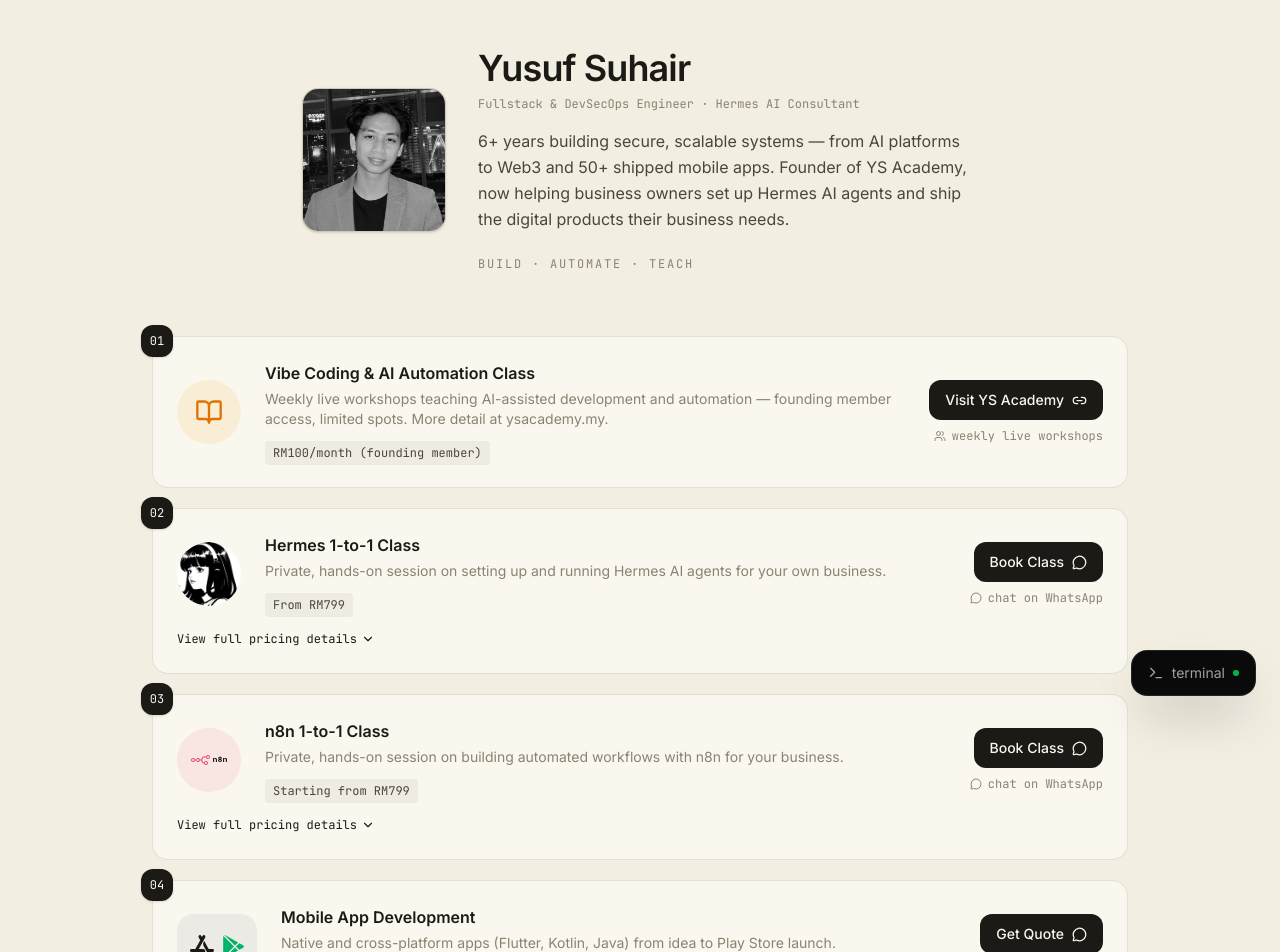
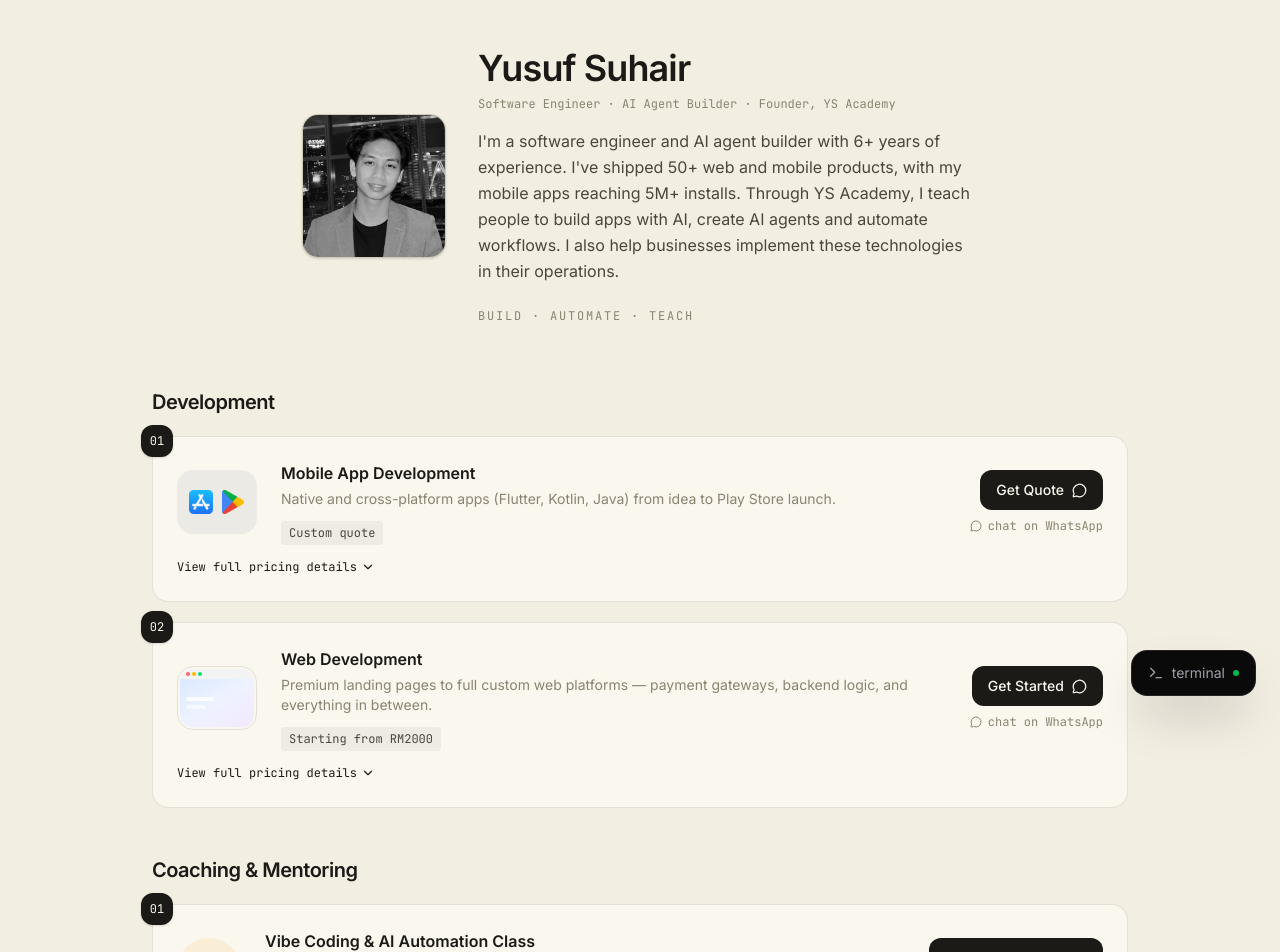
Before and after one commit to yusufsuhair/yusufsuhair-web, a Next.js app: page /services in a window 1280 px wide. Shown: the part 80-1032 px from the top of the page. Built offline with nearby package versions, Linux system fonts and the light colour scheme.

Commit message:
Update services page content

```diff
--- a/components/ContactWidget.tsx
+++ b/components/ContactWidget.tsx
@@ -1,6 +1,6 @@
 "use client";
 
-import { Github, Linkedin, Mail } from "lucide-react";
+import { ArrowUpRight, Github, Linkedin } from "lucide-react";
 import { motion } from "framer-motion";
 
 export default function ContactWidget() {
@@ -28,11 +28,11 @@
               </p>
 
               <a
-                href="mailto:yusufmohdsuhair@gmail.com"
+                href="/services"
                 className="inline-flex items-center justify-center gap-2 px-8 py-4 text-sm font-medium text-black bg-white rounded-full hover:scale-105 transition-transform duration-300 shadow-[0_0_20px_rgba(255,255,255,0.1)] mb-12"
               >
-                <Mail size={16} />
-                yusufmohdsuhair@gmail.com
+                View Services
+                <ArrowUpRight size={16} />
               </a>
 
               <div className="flex items-center justify-center gap-8 border-t border-white/10 pt-8 mt-4">
--- a/components/ServicesWidget.tsx
+++ b/components/ServicesWidget.tsx
@@ -4,12 +4,19 @@
 import { useState } from "react";
 import { motion, AnimatePresence } from "framer-motion";
 import { BookOpen, ArrowUpRight, Link2, MessageCircle, Users, ChevronDown, CheckCircle2, Info } from "lucide-react";
-import { SiAppstore, SiGoogleplay } from "react-icons/si";
 
 const mono = { fontFamily: "var(--font-jetbrains-mono), monospace" };
 
 const WHATSAPP_NUMBER = "601123709141";
 const waLink = (message: string) => `https://wa.me/${WHATSAPP_NUMBER}?text=${encodeURIComponent(message)}`;
+
+const CAREER_START = new Date(2019, 6, 1); // July 2019
+const getYearsSince = (start: Date): number => {
+  const now = new Date();
+  let years = now.getFullYear() - start.getFullYear();
+  if (now.getMonth() < start.getMonth()) years--;
+  return years;
+};
 
 type Icon = ComponentType<{ size?: number }>;
 
@@ -64,6 +71,7 @@
         blurb: "For developers, business owners, or teams who want to learn how to build and use AI Agents.",
         items: [
           "Hermes AI",
+          "Hermes Desktop Setup",
           "AI Agent Architecture",
           "Prompt Engineering",
           "OpenRouter / Ollama",
@@ -71,6 +79,7 @@
           "Firecrawl",
           "MCP (Model Context Protocol)",
           "Telegram Integration",
+          "Cron Jobs & Task Scheduling",
           "AI Workflow Design",
           "AI Automation",
           "Troubleshooting & Q&A",
@@ -229,6 +238,7 @@
     price: "RM2000",
     items: [
       "Single premium page design",
+      "Premium & Modern UI/UX design",
       "Basic SEO",
       "No e-commerce",
       "No SSO / login systems",
@@ -244,6 +254,7 @@
       "Authentication / SSO",
       "Custom backend & database",
       "Multi-page or web app",
+      "Web3, Smart Contract Integration",
       "Ongoing feature development",
     ],
     note: "Final pricing depends on project scope and integrations.",
@@ -262,11 +273,43 @@
   <p className="text-sm text-[#8a8371]">Full details coming soon.</p>
 );
 
-const services: Service[] = [
+const developmentServices: Service[] = [
+  {
+    id: "01",
+    title: "Mobile App Development",
+    description: "Native and cross-platform apps (Flutter, Kotlin, Java) from idea to Play Store launch.",
+    price: "Custom quote",
+    iconClass: "bg-slate-500/10",
+    iconWrapClass: "w-20 h-16 rounded-xl",
+    renderIcon: () => (
+      <div className="flex items-center gap-2">
+        <img src="/appstore-logo.png" alt="App Store" className="w-6 h-6 object-contain" />
+        <img src="/playstore-logo.png" alt="Play Store" className="w-6 h-6 object-contain" />
+      </div>
+    ),
+    cta: { label: "Get Quote", href: waLink("Hi Yusuf, I'm interested in Mobile App Development. Can you share more details?"), Icon: MessageCircle },
+    caption: { label: "chat on WhatsApp", Icon: MessageCircle },
+    details: <ComingSoonDetails />,
+  },
+  {
+    id: "02",
+    title: "Web Development",
+    description: "Premium landing pages to full custom web platforms — payment gateways, backend logic, and everything in between.",
+    price: "Starting from RM2000",
+    iconClass: "border border-[#1c1a16]/10",
+    iconWrapClass: "w-20 h-16 rounded-xl p-0.5",
+    renderIcon: () => <BrowserMockup />,
+    cta: { label: "Get Started", href: waLink("Hi Yusuf, I'm interested in Web Development (Starting from RM2000). Can you share more details?"), Icon: MessageCircle },
+    caption: { label: "chat on WhatsApp", Icon: MessageCircle },
+    details: <WebDevDetails />,
+  },
+];
+
+const coachingServices: Service[] = [
   {
     id: "01",
     title: "Vibe Coding & AI Automation Class",
-    description: "Weekly live workshops teaching AI-assisted development and automation — founding member access, limited spots. More detail at ysacademy.my.",
+    description: "Weekly live workshops teaching AI-assisted development and automation",
     price: "RM100/month (founding member)",
     Icon: BookOpen,
     iconClass: "bg-amber-500/10 text-amber-600",
@@ -300,39 +343,21 @@
     caption: { label: "chat on WhatsApp", Icon: MessageCircle },
     details: <HermesDetails />,
   },
-  {
-    id: "04",
-    title: "Mobile App Development",
-    description: "Native and cross-platform apps (Flutter, Kotlin, Java) from idea to Play Store launch.",
-    price: "Custom quote",
-    iconClass: "bg-slate-500/10",
-    iconWrapClass: "w-20 h-16 rounded-xl",
-    renderIcon: () => (
-      <div className="flex items-center gap-2">
-        <SiAppstore size={24} className="text-[#1c1a16]" />
-        <SiGoogleplay size={23} className="text-[#00b26a]" />
-      </div>
-    ),
-    cta: { label: "Get Quote", href: waLink("Hi Yusuf, I'm interested in Mobile App Development. Can you share more details?"), Icon: MessageCircle },
-    caption: { label: "chat on WhatsApp", Icon: MessageCircle },
-    details: <ComingSoonDetails />,
-  },
-  {
-    id: "05",
-    title: "Web Development",
-    description: "Premium landing pages to full custom web platforms — payment gateways, backend logic, and everything in between.",
-    price: "Starting from RM2000",
-    iconClass: "border border-[#1c1a16]/10",
-    iconWrapClass: "w-20 h-16 rounded-xl p-0.5",
-    renderIcon: () => <BrowserMockup />,
-    cta: { label: "Get Started", href: waLink("Hi Yusuf, I'm interested in Web Development (Starting from RM2000). Can you share more details?"), Icon: MessageCircle },
-    caption: { label: "chat on WhatsApp", Icon: MessageCircle },
-    details: <WebDevDetails />,
-  },
+];
+
+interface ServiceSection {
+  title: string;
+  services: Service[];
+}
+
+const serviceSections: ServiceSection[] = [
+  { title: "Development", services: developmentServices },
+  { title: "Coaching & Mentoring", services: coachingServices },
 ];
 
 export default function ServicesWidget() {
   const [expandedId, setExpandedId] = useState<string | null>(null);
+  const yearsOfExperience = getYearsSince(CAREER_START);
 
   return (
     <section className="relative bg-[#f3eee2] text-[#1c1a16]">
@@ -357,12 +382,14 @@
               Yusuf Suhair
             </h1>
             <p className="text-xs text-[#8a8371] mt-2" style={mono}>
-              Fullstack &amp; DevSecOps Engineer · Hermes AI Consultant
+              Software Engineer · AI Agent Builder · Founder, YS Academy
             </p>
             <p className="text-[#4a463d] text-sm md:text-base mt-4 max-w-[500px] leading-relaxed">
-              6+ years building secure, scalable systems — from AI platforms to Web3 and 50+
-              shipped mobile apps. Founder of YS Academy, now helping business owners set up
-              Hermes AI agents and ship the digital products their business needs.
+              I&apos;m a software engineer and AI agent builder with {yearsOfExperience}+ years of
+              experience. I&apos;ve shipped 50+ web and mobile products, with my mobile apps
+              reaching 5M+ installs. Through YS Academy, I teach people to build apps with AI,
+              create AI agents and automate workflows. I also help businesses implement these
+              technologies in their operations.
             </p>
             <p className="text-xs tracking-[0.15em] uppercase text-[#8a8371] mt-6" style={mono}>
               build · automate · teach
@@ -370,13 +397,20 @@
           </div>
         </motion.header>
 
-        {/* Service cards */}
-        <div className="space-y-4 md:space-y-5 pb-16">
-          {services.map((service, index) => {
-            const isExpanded = expandedId === service.id;
+        {/* Service sections */}
+        <div className="pb-16">
+        {serviceSections.map((section, sectionIndex) => (
+          <div key={section.title} className={sectionIndex > 0 ? "mt-12" : ""}>
+            <h2 className="text-xl font-semibold tracking-tight text-[#1c1a16] mb-5">
+              {section.title}
+            </h2>
+            <div className="space-y-4 md:space-y-5">
+              {section.services.map((service, index) => {
+                const key = `${section.title}-${service.id}`;
+                const isExpanded = expandedId === key;
                 return (
                   <motion.div
-                key={service.id}
+                    key={key}
                     initial={{ opacity: 0, y: 16 }} whileInView={{ opacity: 1, y: 0 }}
                     viewport={{ once: true, margin: "-60px" }}
                     transition={{ duration: 0.4, ease: "easeOut", delay: index * 0.06 }}
@@ -421,7 +455,7 @@
                     {service.details && (
                       <>
                         <button
-                      onClick={() => setExpandedId(isExpanded ? null : service.id)}
+                          onClick={() => setExpandedId(isExpanded ? null : key)}
                           className="hidden md:inline-flex items-center gap-1 text-xs text-[#1c1a16] mt-4 hover:text-[#5c574a] transition-colors"
                           style={mono}
                         >
@@ -453,6 +487,9 @@
               })}
             </div>
           </div>
+        ))}
+        </div>
+      </div>
     </section>
   );
 }
```
Also changed, not shown: public/appstore-logo.png (added), public/playstore-logo.png (added). Lines whose indentation alone changed are shown as unchanged.
